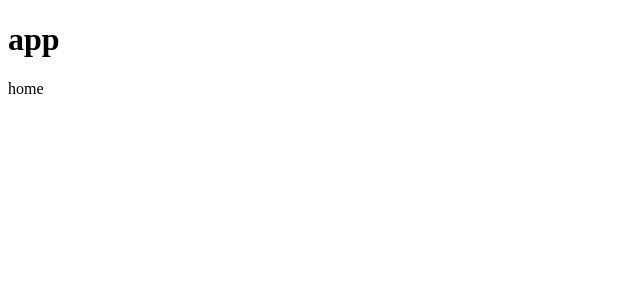
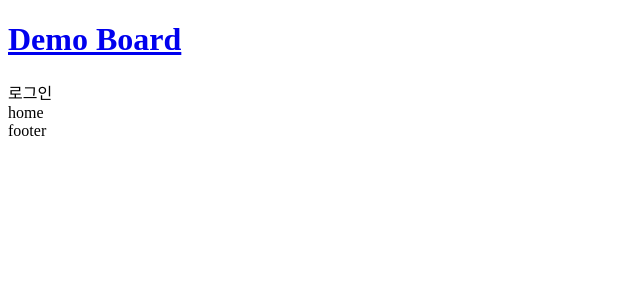
Before and after one commit to gurumee92/demo-board, a React (Create React App) app: page / in a window 1280 px wide. Shown: the top 300 px of the page, without its empty margins (0-640 px from the left). Built offline with nearby package versions, Linux system fonts and the light colour scheme.

Commit message:
fancy하게 코드 변경

```diff
--- a/src/App.js
+++ b/src/App.js
@@ -1,11 +1,24 @@
 import React from 'react'
-import Router from './routes/Router';
+import { Link } from 'react-router-dom';
+import Router from "./routes/Router";
 
 function App() {
   return (
     <div className="App">
-      <h1>app</h1>
-      <Router />
+      <header className="main__header">
+        <h1><Link to="/">Demo Board</Link></h1>
+      </header>
+      <nav className="main__navigator">
+        로그인
+      </nav>
+      <main className="main__main">
+        <section className="main__section">
+          <Router />
+        </section>
+      </main>
+      <footer className="main__footer">
+        footer
+      </footer>
     </div>
   );
 }
```
Also changed, not shown: src/index.js (+5 -3 lines), src/routes/Router.js (+4 -3 lines), 1 other file (tests, documents, lock files or other folders).
